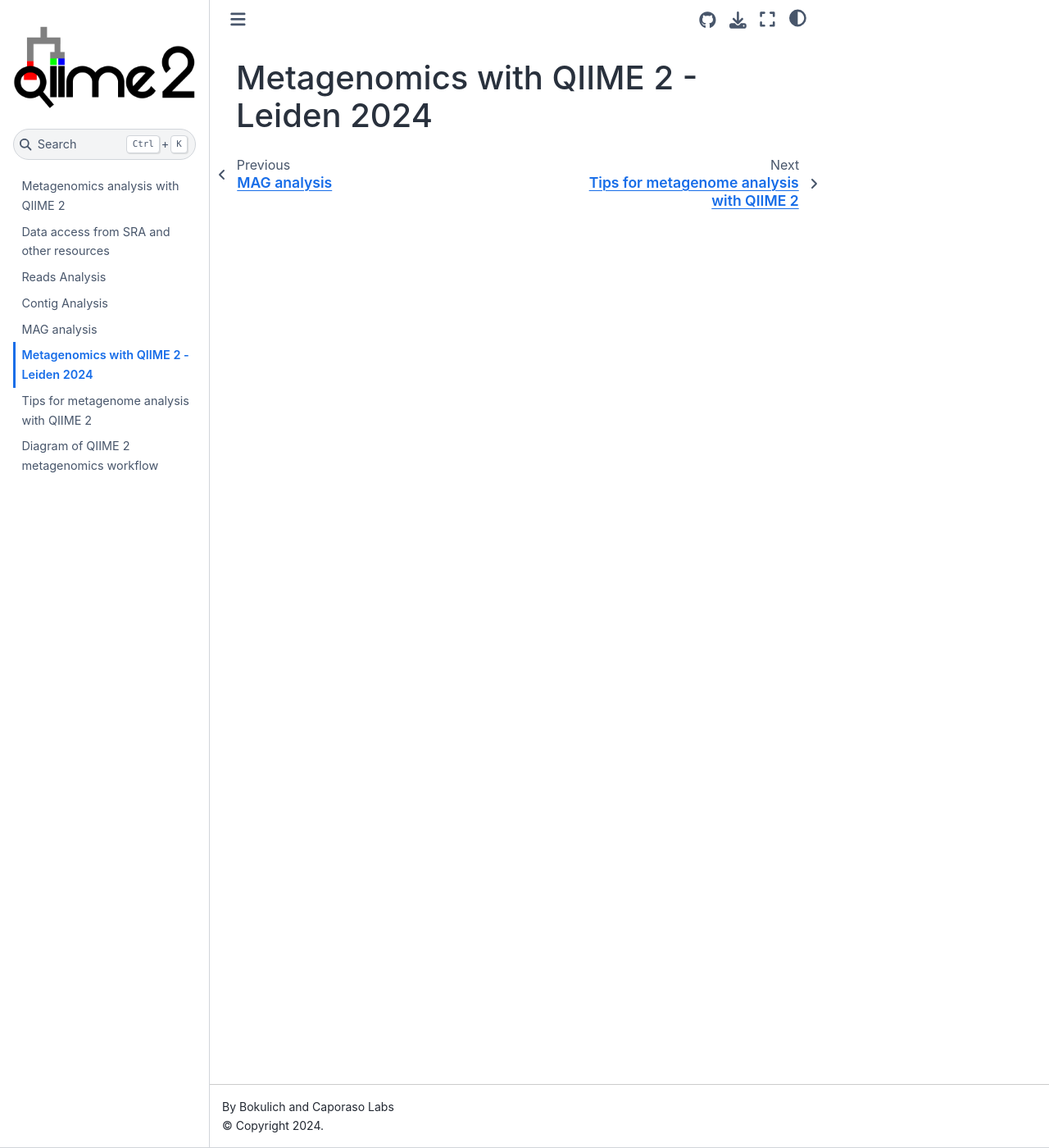
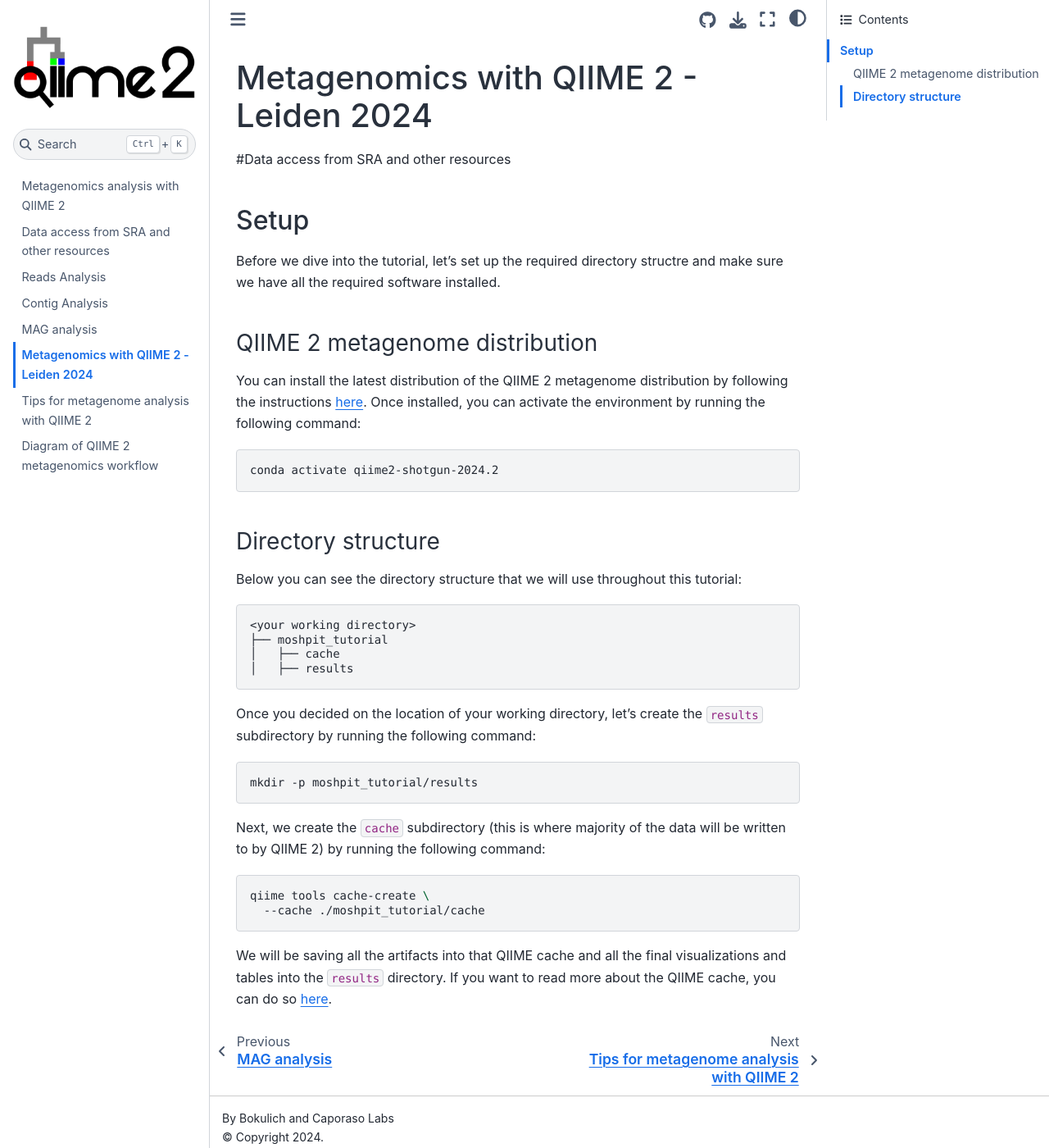
Before and after one commit to caporaso-lab/q2-books, a Jupyter Book: the page built from q2-metagenomics/book/80-leiden-workshop.md, in a window 1280 px wide and 1400 px high. Shown: the whole window at 82% size. Built offline with Jupyter Book 1.0.4 settings and Sphinx 7.4.7 and the Sphinx Book theme 1.1.4, drawn with Linux system fonts in a browser that asks for light colours.

Commit message:
Update 80-leiden-workshop.md

````diff
--- a/q2-metagenomics/book/80-leiden-workshop.md
+++ b/q2-metagenomics/book/80-leiden-workshop.md
@@ -1 +1,40 @@
 # Metagenomics with QIIME 2 - Leiden 2024
+#Data access from SRA and other resources
+
+## Setup
+
+Before we dive into the tutorial, let's set up the required directory structre and make sure we have all the required software installed.
+
+### QIIME 2 metagenome distribution
+
+You can install the latest distribution of the QIIME 2 metagenome distribution by following the instructions [here](https://docs.qiime2.org/2024.2/install/native/#qiime-2-metagenome-distribution). Once installed, you can activate the environment by running the following command:
+
+```shell
+conda activate qiime2-shotgun-2024.2
+```
+
+### Directory structure
+
+Below you can see the directory structure that we will use throughout this tutorial:
+
+```shell
+<your working directory>
+├── moshpit_tutorial
+│   ├── cache
+│   ├── results
+```
+
+Once you decided on the location of your working directory, let's create the `results` subdirectory by running the following command:
+
+```shell
+mkdir -p moshpit_tutorial/results
+```
+
+Next, we create the `cache` subdirectory (this is where majority of the data will be written to by QIIME 2) by running the following command:
+
+```shell
+qiime tools cache-create \
+  --cache ./moshpit_tutorial/cache
+```
+
+We will be saving all the artifacts into that QIIME cache and all the final visualizations and tables into the `results` directory. If you want to read more about the QIIME cache, you can do so [here](https://dev.qiime2.org/latest/api-reference/cache/).
````
